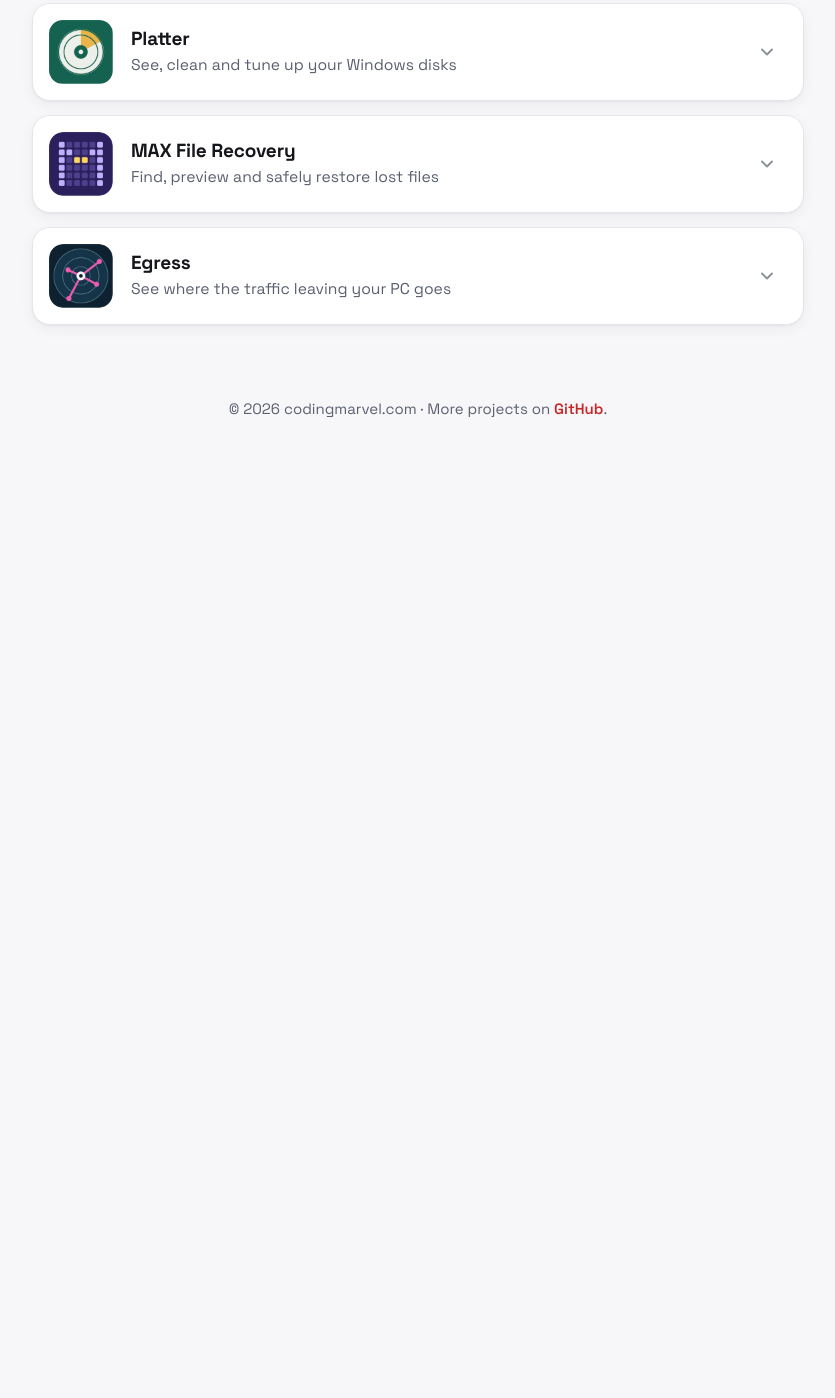
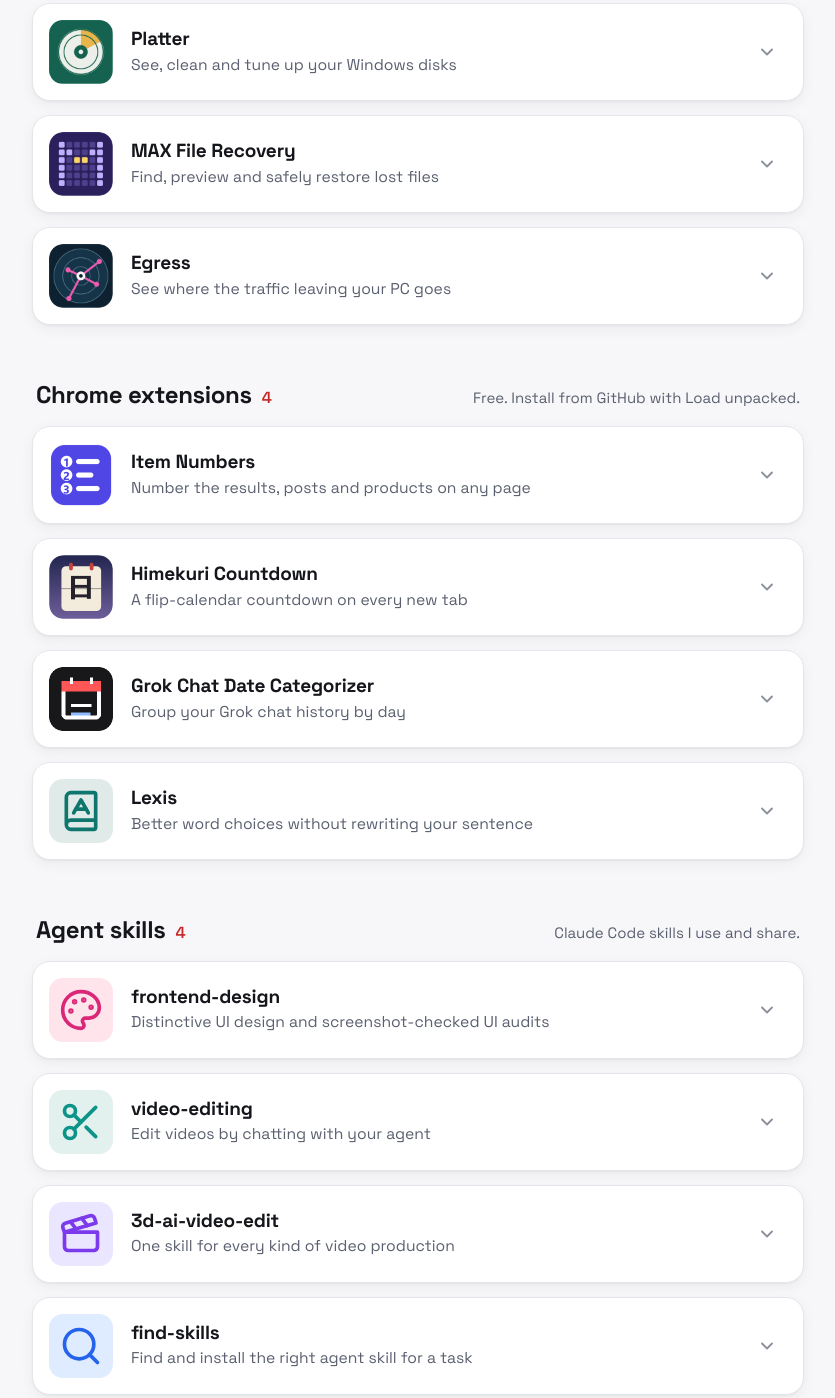
Before and after one commit to kyameinsahilwho/codingmarvel.com, an Astro site: page / in a window 1280 px wide. Shown: the part 1261-2659 px from the top of the page, without its empty margins (222-1057 px from the left). Before the commit the page ends 1777 px from the top, so only its background shows below. Built offline with nearby package versions, Linux system fonts and the light colour scheme; Astro itself is replaced by a stand-in of ours.

Commit message:
Add Chrome extensions and Agent skills sections, llms.txt and robots.txt
- New sections list the 4 Chrome extensions (cool-chrome-extensions) and the
  4 Claude Code skills (SSSkills), each linking to its GitHub folder, with
  credits for skills based on other projects
- /llms.txt generated from src/data/apps.ts for AI answer engines
- robots.txt with sitemap; JSON-LD covers the new sections
- README rewritten answer-first with FAQ

Co-Authored-By: Claude Opus 5.5 <noreply@anthropic.com>

```diff
--- /dev/null
+++ b/public/robots.txt
@@ -0,0 +1,4 @@
+User-agent: *
+Allow: /
+
+Sitemap: https://codingmarvel.com/sitemap-index.xml
--- a/src/components/AppActions.astro
+++ b/src/components/AppActions.astro
@@ -9,7 +9,7 @@ interface Props {
 }
 
 const { app, label, variant } = Astro.props;
-const repoUrl = app.repo ? `https://github.com/${app.repo}` : null;
+const repoUrl = app.sourceUrl ?? (app.repo ? `https://github.com/${app.repo}` : null);
 const compact = variant === "row";
 
 const icons = {
--- a/src/data/apps.ts
+++ b/src/data/apps.ts
@@ -3,11 +3,15 @@ export type App = {
   name: string;
   /** Plain-text name for screen readers and structured data, when `name` uses special glyphs. */
   plainName?: string;
-  platform: "Web" | "Windows";
+  platform: "Web" | "Windows" | "Chrome" | "Skill";
   /** Live site. Null for desktop apps without a website. */
   url: string | null;
   /** GitHub "owner/name". Only set for repos that are public. */
   repo: string | null;
+  /** Link to source when it is not a whole repo (a folder in a collection). */
+  sourceUrl?: string;
+  /** Credit line for work based on someone else's project. */
+  credit?: string;
   /** Shown when an app has neither a site nor a public repo yet. */
   status?: string;
   /** Short pricing note for paid apps. Apps without it are free. */
@@ -247,4 +251,190 @@ export const apps: App[] = [
     category: "SecurityApplication",
     keywords: ["network monitor", "connection map", "tracker detector"],
   },
+
+  // ---------------------------------------------------- Chrome extensions
+  {
+    slug: "item-numbers",
+    name: "Item Numbers",
+    platform: "Chrome",
+    url: null,
+    repo: null,
+    sourceUrl: "https://github.com/kyameinsahilwho/cool-chrome-extensions/tree/main/item-numbers",
+    tagline: "Number the results, posts and products on any page",
+    description:
+      "Puts a small number on each repeated item of a page, such as search results, feed posts, product tiles and comment rows, so you always know which one you last looked at. It finds lists on its own and skips menus, nav bars and tag chips.",
+    features: [
+      "Works on any site, no setup",
+      "Alt+Shift+N to toggle per tab",
+      "Always-on for chosen sites",
+      "Optional numbering of nested replies",
+    ],
+    stack: ["Manifest V3", "JavaScript"],
+    accent: "#4338ca",
+    icon: "/icons/ext-item-numbers.png",
+    iconFull: true,
+    category: "BrowserApplication",
+    keywords: ["chrome extension", "number search results"],
+  },
+  {
+    slug: "himekuri-countdown",
+    name: "Himekuri Countdown",
+    platform: "Chrome",
+    url: null,
+    repo: null,
+    sourceUrl: "https://github.com/kyameinsahilwho/cool-chrome-extensions/tree/main/himekuri-countdown",
+    tagline: "A flip-calendar countdown on every new tab",
+    description:
+      "Turns your new tab into big flip-calendar cards counting down to a date you choose, over an animated Japanese ink-wash landscape with drifting sakura. The scene follows your clock, blending from morning to afternoon, evening and night.",
+    features: [
+      "Days, hours or down to the second",
+      "Scene that follows the time of day",
+      "Morning, afternoon, evening, night looks",
+      "Settings saved in Chrome",
+    ],
+    stack: ["Manifest V3", "Canvas", "JavaScript"],
+    accent: "#4c3a8a",
+    icon: "/icons/ext-himekuri-countdown.png",
+    iconFull: true,
+    category: "BrowserApplication",
+    keywords: ["new tab countdown", "chrome new tab"],
+  },
+  {
+    slug: "grok-chat-date-categorizer",
+    name: "Grok Chat Date Categorizer",
+    platform: "Chrome",
+    url: null,
+    repo: null,
+    sourceUrl: "https://github.com/kyameinsahilwho/cool-chrome-extensions/tree/main/grok-chat-date-categorizer",
+    tagline: "Group your Grok chat history by day",
+    description:
+      "Sorts the Grok sidebar into one section per day, like \"20 Mar, Friday (Today)\", while pinned chats stay on top. It matches Grok's own look in light and dark mode and uses Grok's own navigation, so chats open without a page reload.",
+    features: [
+      "One section per day",
+      "Sort by last active or created",
+      "Chat counts and quick stats",
+      "Native Grok styling",
+    ],
+    stack: ["Manifest V3", "JavaScript"],
+    accent: "#e5484d",
+    icon: "/icons/ext-grok-chat-date-categorizer.png",
+    iconFull: true,
+    category: "BrowserApplication",
+    keywords: ["grok extension", "grok chat history"],
+  },
+  {
+    slug: "lexis",
+    name: "Lexis",
+    platform: "Chrome",
+    url: null,
+    repo: null,
+    sourceUrl: "https://github.com/kyameinsahilwho/cool-chrome-extensions/tree/main/jev-vocab-enhancer",
+    tagline: "Better word choices without rewriting your sentence",
+    description:
+      "A vocabulary helper that keeps your sentence as you wrote it and only suggests stronger alternatives for weak or repeated words. It works in text boxes and editors across the web and is powered by TypeSafe AI's Jev model.",
+    features: [
+      "Suggestions as you type",
+      "Alt+V opens the suggestion card",
+      "Keeps your structure and voice",
+      "Works in most web editors",
+    ],
+    stack: ["Manifest V3", "JavaScript", "Jev API"],
+    accent: "#0f766e",
+    icon: "/icons/ext-lexis.svg",
+    category: "BrowserApplication",
+    keywords: ["vocabulary chrome extension", "word suggestions"],
+  },
+
+  // ------------------------------------------------------------- Skills
+  {
+    slug: "skill-frontend-design",
+    name: "frontend-design",
+    platform: "Skill",
+    url: null,
+    repo: null,
+    sourceUrl: "https://github.com/kyameinsahilwho/kyameinsahilwho/tree/main/SSSkills/frontend-design",
+    tagline: "Distinctive UI design and screenshot-checked UI audits",
+    description:
+      "A Claude Code skill for building interfaces that don't look templated. It covers type, colour systems, dark mode, layout, component states and UX flows, and audits product UI across 6 categories with screenshot-verified passes until each scores 9.5/10.",
+    features: [
+      "Aesthetic direction and design tokens",
+      "List of common AI-generated UI tells",
+      "6-category product UI audit",
+      "Detailed ui-craft rule reference",
+    ],
+    stack: ["Claude Code", "SKILL.md"],
+    accent: "#db2777",
+    icon: "/icons/skill-frontend-design.svg",
+    credit: "Extended from Anthropic's frontend-design skill (Apache 2.0).",
+    category: "DeveloperApplication",
+    keywords: ["claude code skill", "frontend design skill"],
+  },
+  {
+    slug: "skill-video-editing",
+    name: "video-editing",
+    platform: "Skill",
+    url: null,
+    repo: null,
+    sourceUrl: "https://github.com/kyameinsahilwho/kyameinsahilwho/tree/main/SSSkills/video-editing",
+    tagline: "Edit videos by chatting with your agent",
+    description:
+      "Drop raw footage in a folder and edit it in conversation: transcribe, cut filler words and dead air, colour grade, add animated overlays and burn in subtitles. The agent checks the rendered output at every cut before showing it to you.",
+    features: [
+      "Removes filler words and pauses",
+      "Auto colour grading",
+      "Subtitles and animated overlays",
+      "Remembers each project",
+    ],
+    stack: ["Claude Code", "FFmpeg", "Python"],
+    accent: "#0d9488",
+    icon: "/icons/skill-video-editing.svg",
+    credit: "Based on browser-use/video-use (MIT).",
+    category: "DeveloperApplication",
+    keywords: ["ai video editing skill"],
+  },
+  {
+    slug: "skill-3d-ai-video-edit",
+    name: "3d-ai-video-edit",
+    platform: "Skill",
+    url: null,
+    repo: null,
+    sourceUrl: "https://github.com/kyameinsahilwho/kyameinsahilwho/tree/main/SSSkills/3d-ai-video-edit",
+    tagline: "One skill for every kind of video production",
+    description:
+      "A router skill that sends each video task to the right guide: FFmpeg edits, Remotion and moviepy compositions, Blender 3D shots, screen recordings, AI voiceover, music, clips and images, and cloud GPU rendering.",
+    features: [
+      "FFmpeg, Remotion and moviepy",
+      "Blender 3D shots and idents",
+      "AI voice, music, clips and images",
+      "Playwright screen recordings",
+    ],
+    stack: ["Claude Code", "Remotion", "Blender"],
+    accent: "#7c3aed",
+    icon: "/icons/skill-3d-ai-video-edit.svg",
+    credit: "Bundled from digitalsamba/claude-code-video-toolkit.",
+    category: "DeveloperApplication",
+    keywords: ["remotion skill", "video production skill"],
+  },
+  {
+    slug: "skill-find-skills",
+    name: "find-skills",
+    platform: "Skill",
+    url: null,
+    repo: null,
+    sourceUrl: "https://github.com/kyameinsahilwho/kyameinsahilwho/tree/main/SSSkills/find-skills",
+    tagline: "Find and install the right agent skill for a task",
+    description:
+      "When you ask how to do something, this skill searches the open agent skills ecosystem with the Skills CLI and helps you install a skill that already does it.",
+    features: [
+      "Searches the skills ecosystem",
+      "Installs with npx skills",
+      "Triggers on \"is there a skill for...\"",
+    ],
+    stack: ["Claude Code", "Skills CLI"],
+    accent: "#2563eb",
+    icon: "/icons/skill-find-skills.svg",
+    credit: "From the open Skills CLI (vercel-labs/skills).",
+    category: "DeveloperApplication",
+    keywords: ["find agent skills"],
+  },
 ];
--- a/src/pages/index.astro
+++ b/src/pages/index.astro
@@ -3,13 +3,12 @@ import "../styles/global.css";
 import { apps, type App } from "../data/apps";
 import AppActions from "../components/AppActions.astro";
 
-const webApps = apps.filter((a) => a.platform === "Web");
-const windowsApps = apps.filter((a) => a.platform === "Windows");
+const byPlatform = (p: App["platform"]) => apps.filter((a) => a.platform === p);
 
 const seo = {
-  title: "CodingMarvel | Web Tools & Windows Apps",
+  title: "CodingMarvel | Web Tools, Windows Apps, Extensions & Skills",
   description:
-    "codingmarvel.com is a directory of tools by CodingMarvel: browser apps for tasks, habits, PDFs and video, plus native Windows utilities built in Rust.",
+    "codingmarvel.com is a directory of tools by CodingMarvel: browser apps for tasks, habits, PDFs and video, native Windows utilities built in Rust, Chrome extensions and Claude Code agent skills.",
   canonical: "https://codingmarvel.com/",
   ogImage: "https://codingmarvel.com/og.svg",
   ogImageAlt: "CodingMarvel - Web Tools Directory",
@@ -52,8 +51,8 @@ const jsonLd = {
             description: a.description,
             url: primaryUrl(a),
             applicationCategory: a.category,
-            operatingSystem: a.platform === "Web" ? "Any (web browser)" : "Windows 10, Windows 11",
-            ...(a.repo ? { codeRepository: `https://github.com/${a.repo}` } : {}),
+            operatingSystem: osFor(a.platform),
+            ...(sourceUrl(a) ? { codeRepository: sourceUrl(a) } : {}),
             offers: {
               "@type": "Offer",
               price: a.price?.amount ?? "0",
@@ -65,8 +64,16 @@ const jsonLd = {
   ],
 };
 
+function sourceUrl(a: App) {
+  return a.sourceUrl ?? (a.repo ? `https://github.com/${a.repo}` : null);
+}
+
 function primaryUrl(a: App) {
-  return a.url ?? (a.repo ? `https://github.com/${a.repo}` : null);
+  return a.url ?? sourceUrl(a);
+}
+
+function osFor(p: App["platform"]) {
+  return { Web: "Any (web browser)", Windows: "Windows 10, Windows 11", Chrome: "Google Chrome", Skill: "Claude Code" }[p];
 }
 
 const sections = [
@@ -74,13 +81,25 @@ const sections = [
     id: "web",
     title: "Web apps",
     note: "Run in your browser. Nothing to install.",
-    items: webApps,
+    items: byPlatform("Web"),
   },
   {
     id: "windows",
     title: "Windows apps",
     note: "Native desktop tools, written in Rust.",
-    items: windowsApps,
+    items: byPlatform("Windows"),
+  },
+  {
+    id: "extensions",
+    title: "Chrome extensions",
+    note: "Free. Install from GitHub with Load unpacked.",
+    items: byPlatform("Chrome"),
+  },
+  {
+    id: "skills",
+    title: "Agent skills",
+    note: "Claude Code skills I use and share.",
+    items: byPlatform("Skill"),
   },
 ];
 
@@ -222,6 +241,7 @@ const icons = {
                           ))}
                         </ul>
                         {app.price && <p class="app-note">{app.price.note}</p>}
+                        {app.credit && <p class="app-note">{app.credit}</p>}
                         <div class="app-foot">
                           <ul class="app-stack" aria-label="Built with">
                             {app.stack.map((s) => <li>{s}</li>)}
```
Also changed, not shown: src/pages/llms.txt.ts (added, +35 -0 lines), README.md, public/icons/ext-grok-chat-date-categorizer.png (added), public/icons/ext-himekuri-countdown.png (added), public/icons/ext-item-numbers.png (added), public/icons/ext-lexis.svg (added), public/icons/skill-3d-ai-video-edit.svg (added), public/icons/skill-find-skills.svg (added), public/icons/skill-frontend-design.svg (added), public/icons/skill-video-editing.svg (added).
